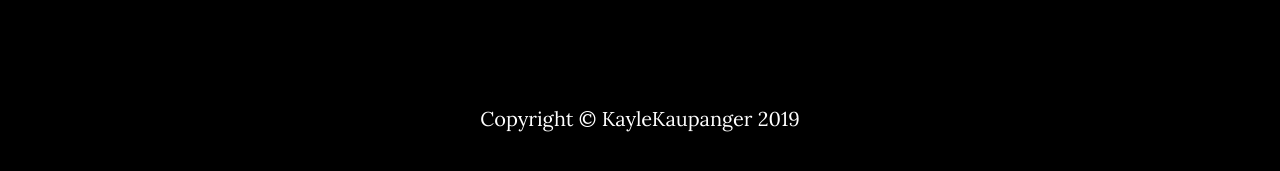
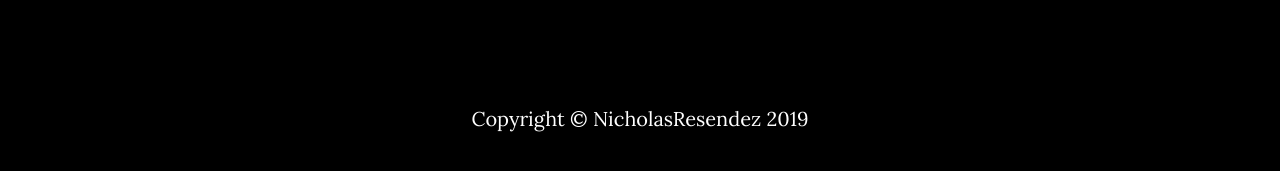
Before and after one commit to kaupanger/kaylekaupanger.com, a Jekyll site: the page built from index.html, in a window 1280 px wide and 900 px high, scrolled down 1957 px. Shown: the part 715-886 px from the top of the window. Built offline with Jekyll 4.4.1, drawn with Linux system fonts in a browser that asks for light colours.

Commit message:
Update _config.yml

```diff
--- a/_config.yml
+++ b/_config.yml
@@ -9,7 +9,7 @@ color:
   links: '#219ab3'
 
 # Footer settings
-footer: KayleKaupanger
+footer: NicholasResendez
 
 # Social networks usernames (many more available: google-plus, flickr, dribbble, pinterest, instagram, tumblr, linkedin, etc.)
 social:
```
